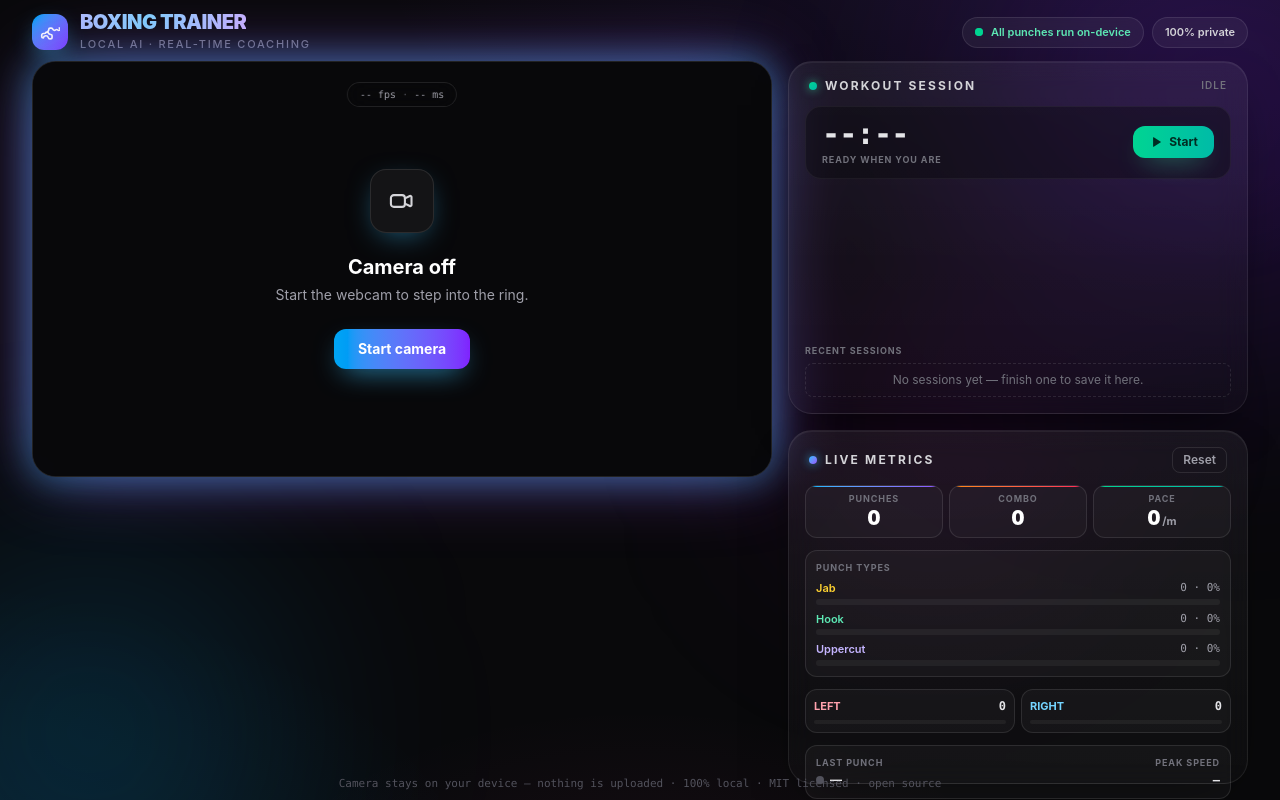
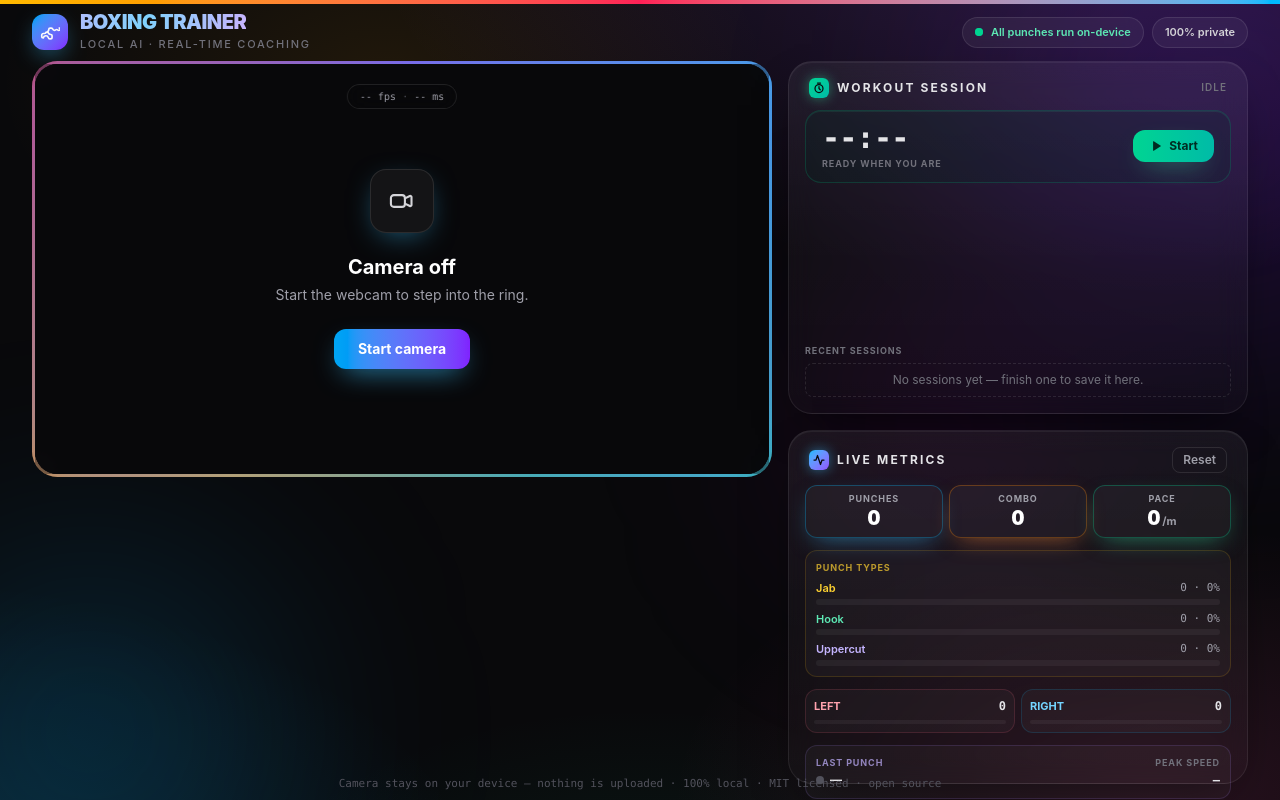
Before and after one commit to im-alisher/ai-boxing-trainer, a React (Vite) app: page / in a window 1280 px wide. Built offline with nearby package versions, Linux system fonts and the light colour scheme; the HTML template or start-up script is replaced by a standard one.

Commit message:
style: colorful redesign with animated halo and tinted panels

```diff
--- a/src/App.tsx
+++ b/src/App.tsx
@@ -61,6 +61,7 @@ function App() {
 
   return (
     <main className="relative flex min-h-screen flex-col overflow-y-auto lg:h-screen lg:overflow-hidden">
+      <div className="pointer-events-none absolute inset-x-0 top-0 z-50 h-1 bg-gradient-to-r from-amber-400 via-rose-500 via-50% to-sky-400" />
       <div className="pointer-events-none fixed inset-0 -z-10 overflow-hidden">
         <div className="absolute -top-32 right-[-10%] size-[420px] animate-float-slow rounded-full bg-violet-600/20 blur-[120px]" />
         <div className="absolute bottom-[-15%] left-[-8%] size-[380px] animate-float-slow rounded-full bg-sky-500/15 blur-[110px] [animation-delay:-7s]" />
@@ -109,7 +110,11 @@ function App() {
       <div className="flex min-h-0 flex-1 flex-col gap-4 px-5 pb-4 sm:px-8 lg:flex-row">
         <div className="flex min-h-0 flex-1 flex-col lg:items-center lg:justify-center">
           <div className="relative w-full lg:h-full">
-            <div className="stage-glow relative mx-auto aspect-video w-full max-h-full max-w-full overflow-hidden rounded-3xl border border-white/10 bg-zinc-950 lg:h-auto lg:w-auto lg:max-h-[72%]">
+            <div className="relative mx-auto aspect-video w-full max-h-full max-w-full overflow-hidden rounded-[1.6rem] p-[3px] lg:h-auto lg:w-auto lg:max-h-[72%]">
+              <div className="absolute left-1/2 top-1/2 aspect-square w-[170%] -translate-x-1/2 -translate-y-1/2">
+                <div className="h-full w-full animate-spin-slower rounded-full bg-[conic-gradient(#fbbf24,#f43f5e,#8b5cf6,#38bdf8,#34d399,#fbbf24)] opacity-90" />
+              </div>
+              <div className="stage-glow relative h-full w-full overflow-hidden rounded-[calc(1.6rem-3px)] bg-zinc-950">
                 <div className="pointer-events-none absolute inset-0 hud-grid" />
                 <div className="pointer-events-none absolute inset-0 scan-line opacity-60" />
                 <WebcamView webcam={webcam} className="rounded-none" />
@@ -129,6 +134,7 @@ function App() {
                 )}
                 {isReady && <PunchHud metrics={metrics.metrics} lastPunch={punches[0] ?? null} />}
                 <PerfOverlay perf={perf} />
+              </div>
             </div>
           </div>
 
--- a/src/features/metrics/PunchMetricsPanel.tsx
+++ b/src/features/metrics/PunchMetricsPanel.tsx
@@ -56,16 +56,19 @@ function StatCard({
   value,
   unit,
   gradient,
+  glow,
 }: {
   label: string
   value: number | string
   unit?: string
   gradient: string
+  glow: string
 }) {
   return (
-    <div className="relative overflow-hidden rounded-xl border border-white/10 bg-white/[0.03] px-2 py-1.5 text-center">
-      <div className={`absolute inset-x-0 top-0 h-px bg-gradient-to-r ${gradient}`} />
-      <p className="text-[9px] font-bold uppercase tracking-widest text-zinc-500">{label}</p>
+    <div
+      className={`relative overflow-hidden rounded-xl border bg-white/[0.04] px-2 py-1.5 text-center ${gradient} ${glow}`}
+    >
+      <p className="text-[9px] font-bold uppercase tracking-widest text-zinc-400">{label}</p>
       <p className="text-xl font-black tabular-nums leading-tight text-white">
         {value}
         {unit && <span className="ml-0.5 text-[11px] font-bold text-zinc-400">{unit}</span>}
@@ -102,8 +105,21 @@ export const PunchMetricsPanel = memo(function PunchMetricsPanel({
     <section className={`glass flex min-h-0 w-full flex-col rounded-3xl p-4 ${className}`}>
       <div className="flex shrink-0 items-center justify-between px-1">
         <div className="flex items-center gap-2">
-          <span className="size-2 rounded-full bg-gradient-to-br from-sky-400 to-violet-500 shadow-[0_0_10px_rgba(56,189,248,0.8)]" />
-          <h2 className="text-xs font-bold uppercase tracking-[0.18em] text-zinc-300">
+          <span className="flex size-5 items-center justify-center rounded-md bg-gradient-to-br from-sky-400 to-violet-500 shadow-[0_0_14px_-2px_rgba(56,189,248,0.8)]">
+            <svg
+              viewBox="0 0 24 24"
+              className="size-3 text-zinc-950"
+              fill="none"
+              stroke="currentColor"
+              strokeWidth="2.5"
+              strokeLinecap="round"
+              strokeLinejoin="round"
+              aria-hidden="true"
+            >
+              <polyline points="22 12 18 12 15 21 9 3 6 12 2 12" />
+            </svg>
+          </span>
+          <h2 className="text-xs font-bold uppercase tracking-[0.18em] text-zinc-200">
             Live metrics
           </h2>
         </div>
@@ -118,22 +134,29 @@ export const PunchMetricsPanel = memo(function PunchMetricsPanel({
 
       <div className="mt-3 flex min-h-0 flex-1 flex-col gap-3">
         <div className="grid grid-cols-3 gap-1.5">
-          <StatCard label="Punches" value={total} gradient="from-sky-400 to-violet-500" />
+          <StatCard
+            label="Punches"
+            value={total}
+            gradient="border-sky-400/30 bg-sky-500/10"
+            glow="shadow-[0_8px_24px_-10px_rgba(56,189,248,0.6)]"
+          />
           <StatCard
             label="Combo"
             value={metrics.currentCombo}
-            gradient="from-orange-400 to-rose-500"
+            gradient="border-orange-400/30 bg-orange-500/10"
+            glow="shadow-[0_8px_24px_-10px_rgba(251,146,60,0.6)]"
           />
           <StatCard
             label="Pace"
             value={metrics.punchesPerMinute}
             unit="/m"
-            gradient="from-emerald-400 to-teal-500"
+            gradient="border-emerald-400/30 bg-emerald-500/10"
+            glow="shadow-[0_8px_24px_-10px_rgba(52,211,153,0.6)]"
           />
         </div>
 
-        <div className="rounded-xl border border-white/10 bg-white/[0.03] p-2.5">
-          <p className="mb-1.5 text-[9px] font-bold uppercase tracking-widest text-zinc-500">
+        <div className="rounded-xl border border-amber-400/15 bg-white/[0.03] p-2.5">
+          <p className="mb-1.5 text-[9px] font-bold uppercase tracking-widest text-amber-300/70">
             Punch types
           </p>
           <div className="flex flex-col gap-1.5">
@@ -161,7 +184,12 @@ export const PunchMetricsPanel = memo(function PunchMetricsPanel({
             const count = side === 'left' ? leftTotal : rightTotal
             const isDominant = dominantSide === side && count > 0
             return (
-              <div key={side} className="rounded-xl border border-white/10 bg-white/[0.03] p-2">
+              <div
+                key={side}
+                className={`rounded-xl border bg-white/[0.03] p-2 ${
+                  side === 'left' ? 'border-rose-400/15' : 'border-sky-400/15'
+                }`}
+              >
                 <div className="flex items-center justify-between">
                   <span className={`text-[11px] font-bold uppercase ${SIDE_TEXT[side]}`}>
                     {SIDE_LABEL[side]}
@@ -183,9 +211,9 @@ export const PunchMetricsPanel = memo(function PunchMetricsPanel({
           })}
         </div>
 
-        <div className="grid grid-cols-2 gap-1.5 rounded-xl border border-white/10 bg-white/[0.03] p-2.5">
+        <div className="grid grid-cols-2 gap-1.5 rounded-xl border border-violet-400/15 bg-white/[0.03] p-2.5">
           <div>
-            <p className="text-[9px] font-bold uppercase tracking-widest text-zinc-500">
+            <p className="text-[9px] font-bold uppercase tracking-widest text-violet-300/70">
               Last punch
             </p>
             <p className="mt-0.5 flex items-center gap-1.5 text-xs font-bold text-zinc-200">
@@ -208,7 +236,7 @@ export const PunchMetricsPanel = memo(function PunchMetricsPanel({
         </div>
 
         <div className="flex min-h-0 flex-1 flex-col gap-1">
-          <p className="text-[9px] font-bold uppercase tracking-widest text-zinc-500">
+          <p className="text-[9px] font-bold uppercase tracking-widest text-sky-300/70">
             Recent punches
           </p>
           {recent.length === 0 && (
@@ -219,12 +247,13 @@ export const PunchMetricsPanel = memo(function PunchMetricsPanel({
           {recent.map((punch, index) => (
             <div
               key={`${punch.timestampMs}-${punch.side}-${index}`}
-              className="flex items-center justify-between rounded-lg border border-white/5 bg-white/[0.03] px-2.5 py-1 text-xs"
+              className={`flex items-center justify-between rounded-lg border border-white/5 bg-white/[0.03] px-2.5 py-1 text-xs ${
+                punch.side === 'left'
+                  ? 'border-l-2 border-l-rose-400'
+                  : 'border-l-2 border-l-sky-400'
+              }`}
             >
               <span className="flex items-center gap-2 font-bold">
-                <span
-                  className={`size-1.5 rounded-full ${SIDE_DOT[punch.side]} shadow-[0_0_8px_1px_rgba(255,255,255,0.15)]`}
-                />
                 <span className={SIDE_TEXT[punch.side]}>
                   {SIDE_LABEL[punch.side].toUpperCase()}
                 </span>
--- a/src/features/workout/WorkoutPanel.tsx
+++ b/src/features/workout/WorkoutPanel.tsx
@@ -114,7 +114,7 @@ function HistoryList({ history, onClear }: { history: WorkoutSummary[]; onClear:
       {recent.map((entry) => (
         <div
           key={entry.id}
-          className="flex items-center justify-between rounded-lg border border-white/5 bg-white/[0.03] px-2.5 py-1 text-xs"
+          className="flex items-center justify-between rounded-lg border border-white/5 border-l-2 border-l-emerald-400 bg-white/[0.03] px-2.5 py-1 text-xs"
         >
           <div className="flex items-center gap-2">
             <span className="text-zinc-300">{formatStartedAt(entry.startedAtMs)}</span>
@@ -143,7 +143,8 @@ function HistoryList({ history, onClear }: { history: WorkoutSummary[]; onClear:
 const CONTROL_STYLES = {
   primary:
     'from-emerald-400 to-teal-500 text-emerald-950 shadow-[0_10px_26px_-12px_rgba(52,211,153,0.9)]',
-  muted: 'bg-zinc-800/80 text-zinc-100 hover:bg-zinc-700/80',
+  muted:
+    'from-amber-400 to-orange-400 text-amber-950 shadow-[0_10px_26px_-12px_rgba(251,146,60,0.9)]',
   danger: 'from-rose-500 to-red-500 text-white shadow-[0_10px_26px_-12px_rgba(244,63,94,0.9)]',
 } as const
 
@@ -183,7 +184,7 @@ function ControlButton({
       type="button"
       onClick={onClick}
       disabled={disabled}
-      className={`inline-flex items-center gap-1.5 rounded-xl px-4 py-2 text-xs font-bold transition-all hover:brightness-110 active:scale-[0.97] disabled:cursor-not-allowed disabled:opacity-40 disabled:shadow-none disabled:hover:brightness-100 ${variant === 'muted' ? '' : 'bg-gradient-to-r'} ${CONTROL_STYLES[variant]}`}
+      className={`inline-flex items-center gap-1.5 rounded-xl bg-gradient-to-r px-4 py-2 text-xs font-bold transition-all hover:brightness-110 active:scale-[0.97] disabled:cursor-not-allowed disabled:opacity-40 disabled:shadow-none disabled:hover:brightness-100 ${CONTROL_STYLES[variant]}`}
     >
       {icon && icons[icon]}
       {label}
@@ -214,10 +215,24 @@ export const WorkoutPanel = memo(function WorkoutPanel({
 
   return (
     <section className={`glass flex min-h-0 w-full flex-col rounded-3xl p-4 ${className}`}>
-      <div className="flex shrink-0 items-center justify-between gap-2 px-1">
+      <div className="flex items-center justify-between gap-2 px-1">
         <div className="flex items-center gap-2">
-          <span className="size-2 rounded-full bg-gradient-to-br from-emerald-400 to-teal-500 shadow-[0_0_10px_rgba(52,211,153,0.8)]" />
-          <h2 className="text-xs font-bold uppercase tracking-[0.18em] text-zinc-300">
+          <span className="flex size-5 items-center justify-center rounded-md bg-gradient-to-br from-emerald-400 to-teal-500 shadow-[0_0_14px_-2px_rgba(52,211,153,0.8)]">
+            <svg
+              viewBox="0 0 24 24"
+              className="size-3 text-zinc-950"
+              fill="none"
+              stroke="currentColor"
+              strokeWidth="2.5"
+              strokeLinecap="round"
+              strokeLinejoin="round"
+              aria-hidden="true"
+            >
+              <circle cx="12" cy="13" r="8" />
+              <path d="M12 9v4l2.5 2.5M9 2h6" />
+            </svg>
+          </span>
+          <h2 className="text-xs font-bold uppercase tracking-[0.18em] text-zinc-200">
             Workout session
           </h2>
         </div>
@@ -227,7 +242,7 @@ export const WorkoutPanel = memo(function WorkoutPanel({
       </div>
 
       <div className="mt-3 flex min-h-0 flex-1 flex-col gap-3">
-        <div className="flex items-center justify-between gap-3 rounded-2xl border border-white/5 bg-zinc-950/40 px-4 py-3">
+        <div className="flex items-center justify-between gap-3 rounded-2xl border border-emerald-500/20 bg-emerald-950/20 px-4 py-3 shadow-[inset_0_1px_0_rgba(52,211,153,0.1)]">
           <div className="flex flex-col">
             <p
               className={`font-mono text-3xl font-black tabular-nums leading-none tracking-tight ${
--- a/src/index.css
+++ b/src/index.css
@@ -14,6 +14,7 @@
   --animate-glow: glow 3s ease-in-out infinite;
   --animate-shine: shine 2.6s linear infinite;
   --animate-scan: scan 8s linear infinite;
+  --animate-spin-slower: spin-slower 9s linear infinite;
 
   @keyframes hud-pop {
     from {
@@ -86,6 +87,12 @@
       background-position: 0 80px;
     }
   }
+
+  @keyframes spin-slower {
+    to {
+      transform: rotate(360deg);
+    }
+  }
 }
 
 @layer base {
@@ -107,9 +114,11 @@
     -moz-osx-font-smoothing: grayscale;
     background-color: #09090b;
     background-image:
-      radial-gradient(1200px 600px at 85% -10%, rgba(124, 58, 237, 0.14), transparent 60%),
-      radial-gradient(1000px 500px at -10% 110%, rgba(14, 165, 233, 0.12), transparent 60%),
-      radial-gradient(700px 420px at 50% 120%, rgba(236, 72, 153, 0.08), transparent 60%);
+      radial-gradient(1200px 600px at 85% -10%, rgba(168, 85, 247, 0.2), transparent 60%),
+      radial-gradient(1000px 500px at -10% 110%, rgba(14, 165, 233, 0.18), transparent 60%),
+      radial-gradient(700px 420px at 30% 10%, rgba(245, 158, 11, 0.1), transparent 55%),
+      radial-gradient(800px 460px at 90% 100%, rgba(236, 72, 153, 0.14), transparent 60%),
+      radial-gradient(700px 420px at 50% 120%, rgba(16, 185, 129, 0.1), transparent 60%);
     background-repeat: no-repeat;
     background-attachment: fixed;
   }
@@ -141,6 +150,13 @@
     -webkit-background-clip: text;
     color: transparent;
     animation: shine 5s linear infinite;
+  }
+
+  .text-gradient-sunset {
+    background-image: linear-gradient(120deg, #fbbf24 0%, #fb7185 50%, #a78bfa 100%);
+    background-clip: text;
+    -webkit-background-clip: text;
+    color: transparent;
   }
 
   .glass {
```
Lines whose indentation alone changed are shown as unchanged.
